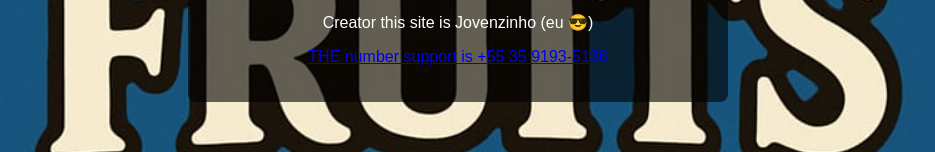
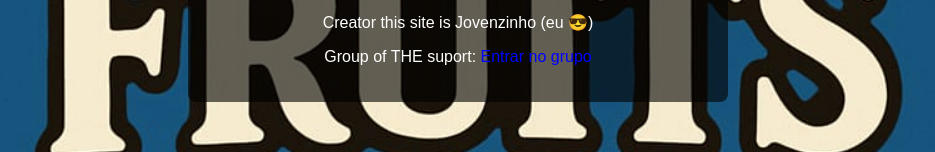
Before and after one commit to seafruits/seafruits.github.io, a plain HTML site: page index.html in a window 1280 px wide. Shown: the part 675-827 px from the top of the page, without its empty margins (182-1117 px from the left). Drawn offline with Linux system fonts and the light colour scheme.

Commit message:
Adicionando link do grupo de suporte

```diff
--- a/index.html
+++ b/index.html
@@ -19,7 +19,12 @@
     </div>
     <p class="creator"><p>creator of the game is omiorann</p>
     <p>Creator this site is Jovenzinho (eu 😎)</p>
-    <p><a href="tel:+553591935136">THE number support is +55 35 9193-5136</a></p>
+    <p style="color: white;">
+  Group of THE suport:
+  <a href="https://chat.whatsapp.com/LkVssjy9EsV89ZtNLkXUx5" style="color: blue; text-decoration: none;" target="_blank">
+    Entrar no grupo
+  </a>
+</p>
   </div>
 </body>
 </html>
```
